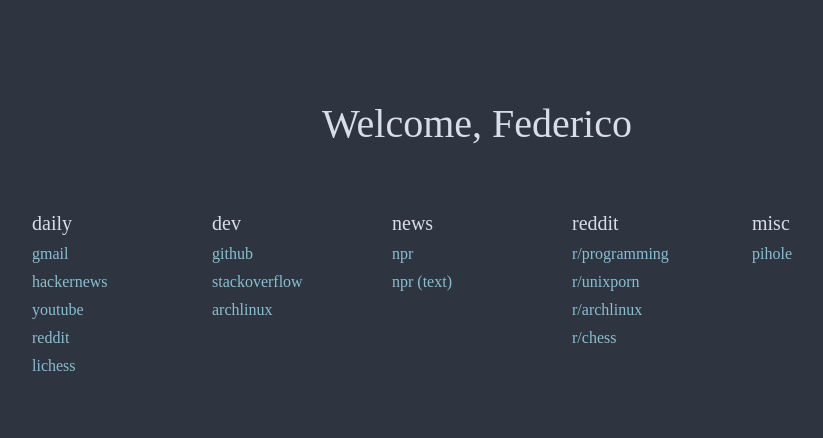
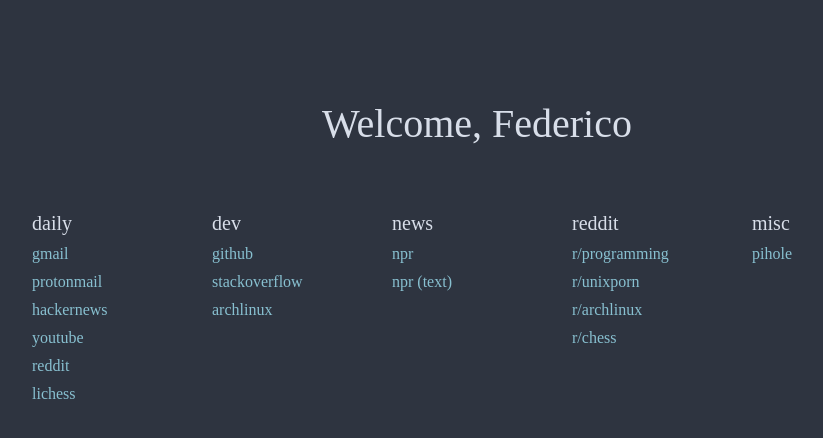
Before and after one commit to fmenozzi/env, a plain HTML site: page startpage/index.html in a window 1280 px wide. Shown: the whole page, without its empty margins (163-986 px from the left). Drawn offline with Linux system fonts and the light colour scheme.

Commit message:
Add protonmail to startpage.

```diff
--- a/startpage/index.html
+++ b/startpage/index.html
@@ -18,6 +18,7 @@
                 <div class='links'>
                     <li class='title'>daily</li>
                     <li><a href='https://gmail.com' target='_blank' rel='noopener noreferrer'>gmail</a></li>
+                    <li><a href='https://proton.me' target='_blank' rel='noopener noreferrer'>protonmail</a></li>
                     <li><a href='https://news.ycombinator.com/' target='_blank' rel='noopener noreferrer'>hackernews</a></li>
                     <li><a href='https://youtube.com' target='_blank' rel='noopener noreferrer'>youtube</a></li>
                     <li><a href='https://reddit.com/' target='_blank' rel='noopener noreferrer'>reddit</a></li>
```
